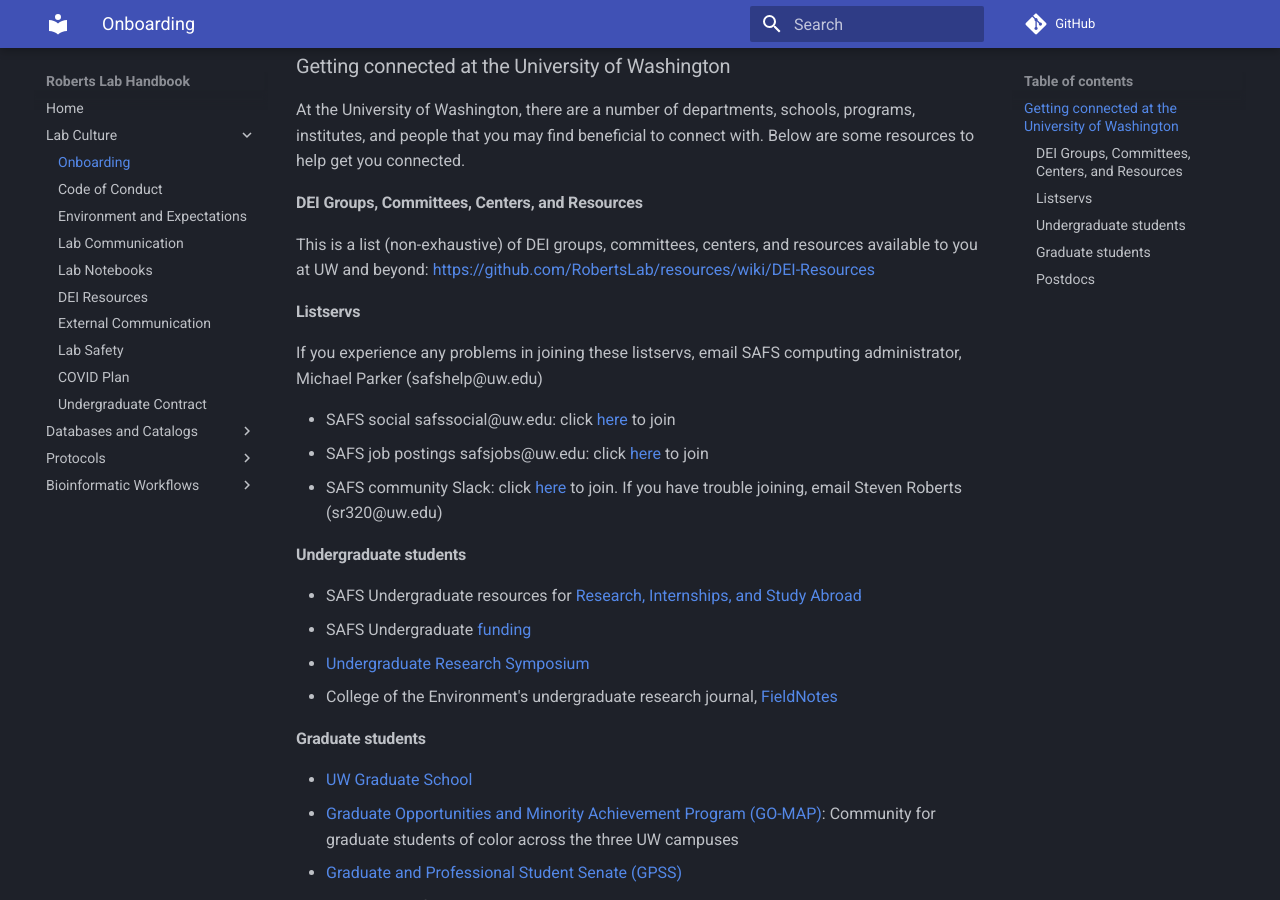
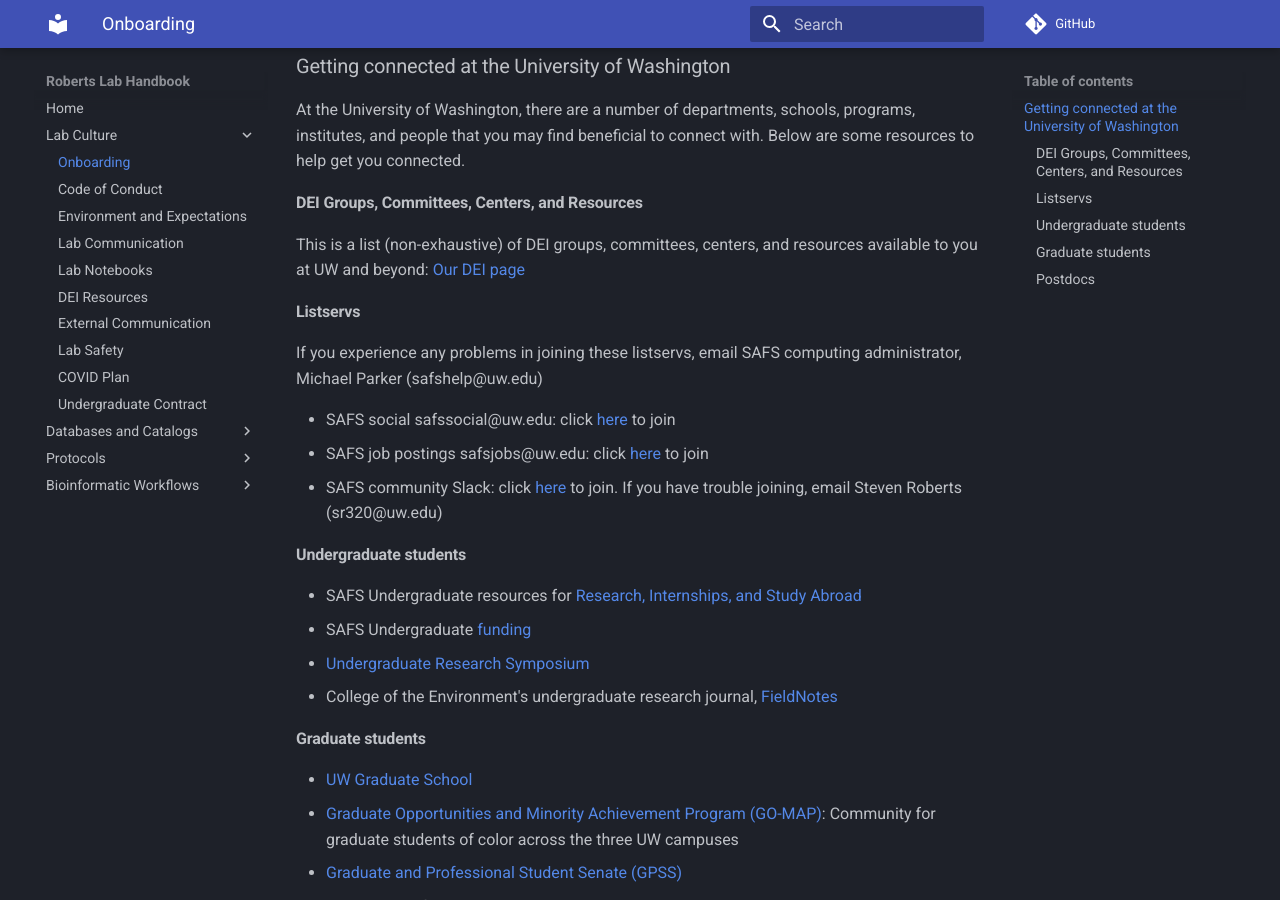
Before and after one commit to RobertsLab/resources, an MkDocs documentation site: the page built from docs/Onboarding.md, in a window 1280 px wide and 900 px high, scrolled down 546 px. Built offline with MkDocs 1.6.1 and Material for MkDocs 9.7.7, drawn with Linux system fonts in a browser that asks for light colours; comment, search, counter and statistics services are not loaded.

Commit message:
Update Onboarding.md

```diff
--- a/docs/Onboarding.md
+++ b/docs/Onboarding.md
@@ -6,22 +6,22 @@
 
 1. [Code of Conduct](Code-of-Conduct.md)
 
-2. [Lab Safety](https://github.com/RobertsLab/resources/wiki/Lab-Safety)
+2. [Lab Safety](Lab-Safety.md)
 
-3. [Lab Notebooks](https://github.com/RobertsLab/resources/wiki/Lab-Notebooks)
+3. [Lab Notebooks](Lab-Notebooks.md)
 
-4. [Data Management](https://github.com/RobertsLab/resources/wiki/Data-Management)
+4. [Data Management](Data-Management.md)
 
-5. [Lab Communication](https://github.com/RobertsLab/resources/wiki/Lab-Communication)
+5. [Lab Communication](Lab-Communication.md)
 
-6. [Computing](https://github.com/RobertsLab/resources/wiki/Computing)
+6. [Computing](Computing.md)
 
 ### Getting connected at the University of Washington
 
 At the University of Washington, there are a number of departments, schools, programs, institutes, and people that you may find beneficial to connect with. Below are some resources to help get you connected.
 
 #### DEI Groups, Committees, Centers, and Resources
-This is a list (non-exhaustive) of DEI groups, committees, centers, and resources available to you at UW and beyond: [https://github.com/RobertsLab/resources/wiki/DEI-Resources](https://github.com/RobertsLab/resources/wiki/DEI-Resources)
+This is a list (non-exhaustive) of DEI groups, committees, centers, and resources available to you at UW and beyond: [Our DEI page](DEI-Resources.md)
 
 #### Listservs
 
```
